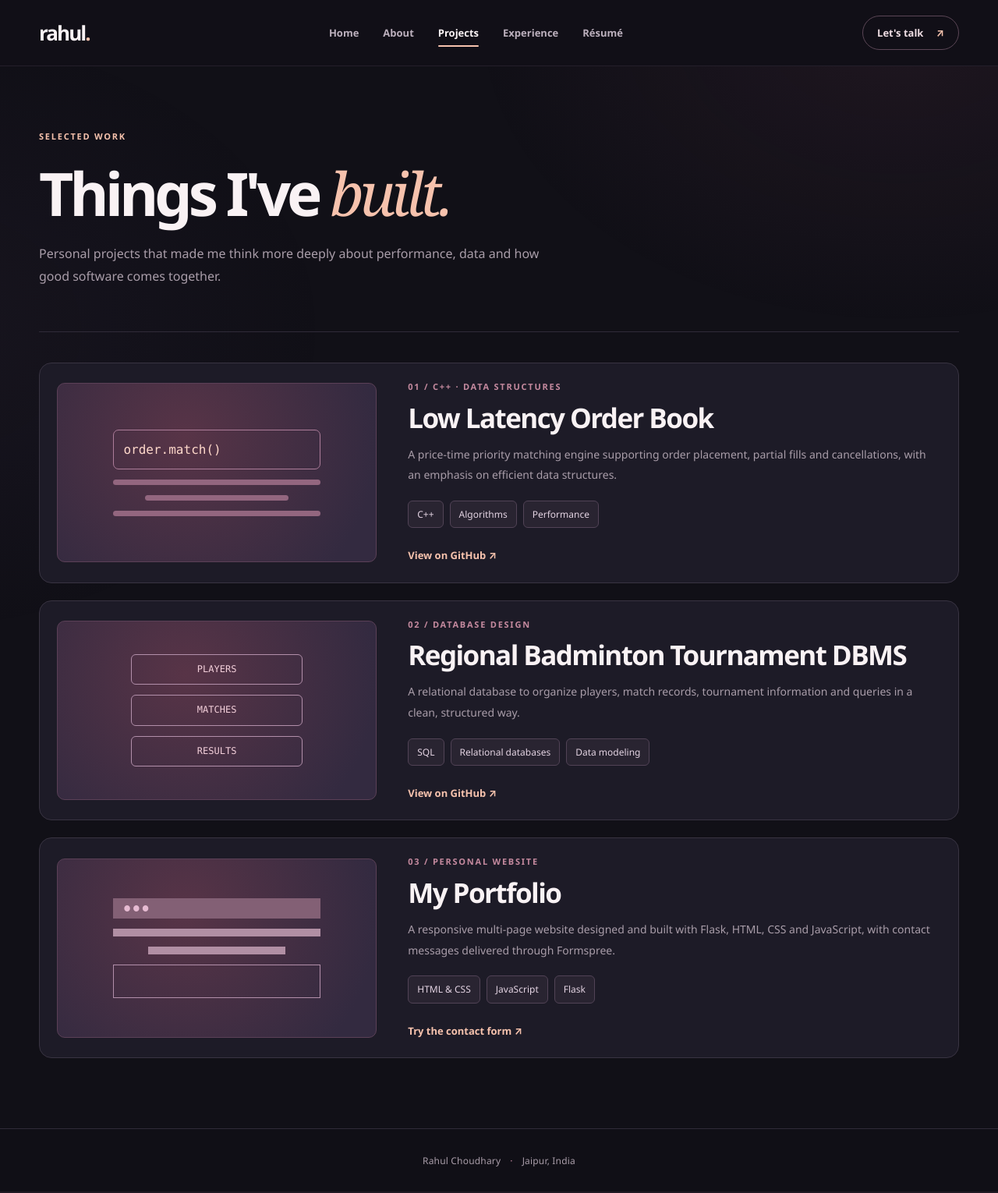
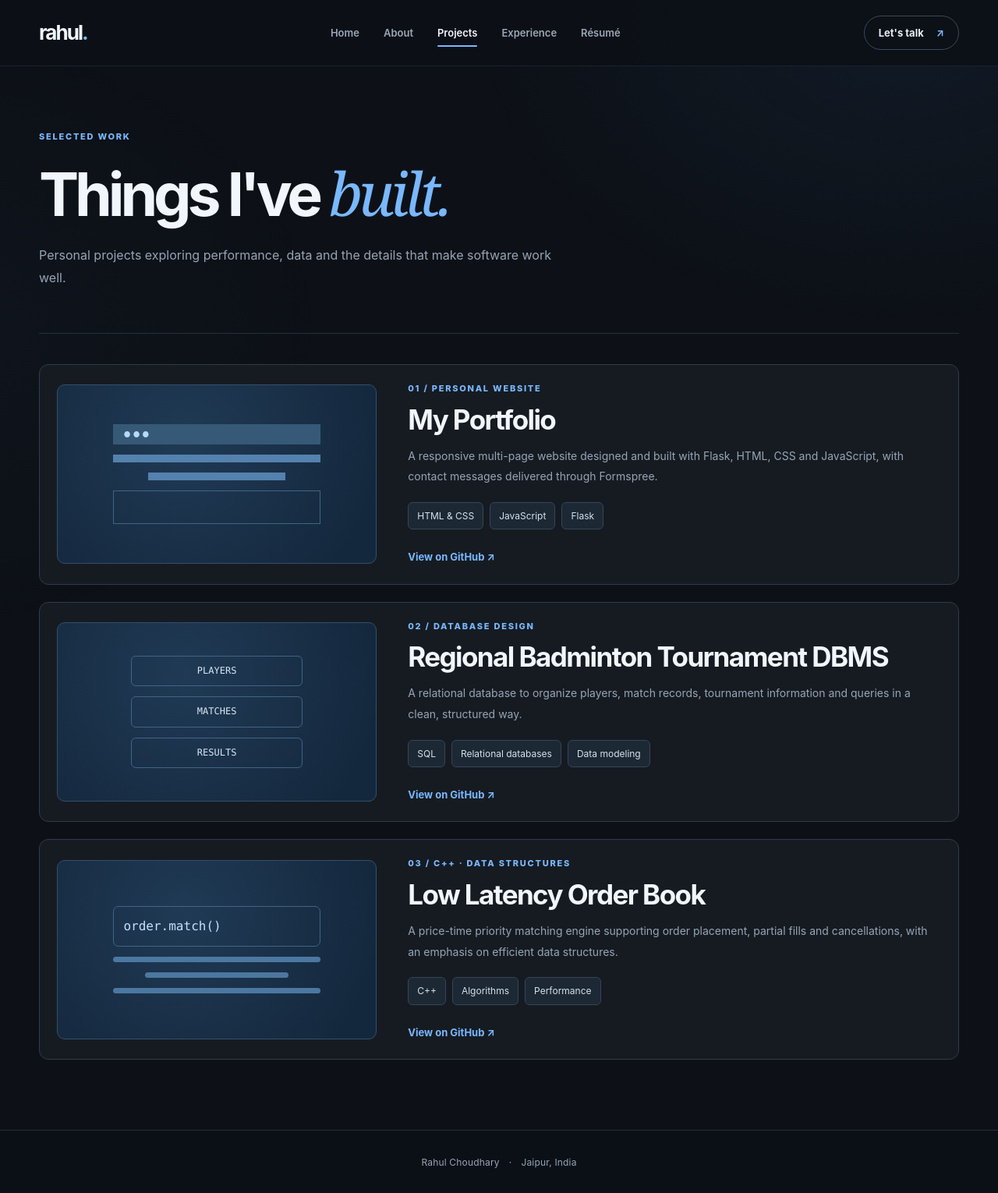
Before and after one commit to RAHUl122004/rahul-portfolio, a Flask app: page /projects in a window 1280 px wide. Shown: the whole page at 78% size. Run offline with Flask 3, Linux system fonts and the light colour scheme.

Commit message:
Refine professional portfolio design

```diff
--- a/static/style.css
+++ b/static/style.css
@@ -1,17 +1,17 @@
 :root {
     color-scheme: dark;
-    --bg: #111017;
-    --bg-soft: #17161f;
-    --card: #1d1b27;
-    --card-raised: #24212e;
-    --line: #393442;
-    --line-soft: #302b39;
-    --white: #f9f2f4;
-    --text: #ded4dd;
-    --muted: #a99da9;
-    --accent: #f6c2ad;
-    --accent-soft: #dcabc7;
-    --accent-deep: #c58a9f;
+    --bg: #0d1117;
+    --bg-soft: #111821;
+    --card: #161b22;
+    --card-raised: #1b2531;
+    --line: #303b49;
+    --line-soft: #25303c;
+    --white: #f0f6fc;
+    --text: #c9d1d9;
+    --muted: #97a4b4;
+    --accent: #79b8ff;
+    --accent-soft: #9ac8ff;
+    --accent-deep: #79b8ff;
     --container: 1180px;
 }
 
@@ -27,7 +27,7 @@ body {
     margin: 0;
     background: var(--bg);
     color: var(--text);
-    font-family: "Segoe UI", "Inter", Arial, sans-serif;
+    font-family: -apple-system, BlinkMacSystemFont, "Segoe UI", Arial, sans-serif;
     font-size: 16px;
     line-height: 1.6;
     -webkit-font-smoothing: antialiased;
@@ -38,8 +38,8 @@ body::before {
     inset: 0;
     z-index: -1;
     background:
-        radial-gradient(ellipse 720px 510px at 90% 4%, rgba(124, 65, 94, .13), transparent 75%),
-        radial-gradient(ellipse 780px 560px at -10% 53%, rgba(97, 72, 129, .08), transparent 70%);
+        radial-gradient(ellipse 720px 510px at 90% 4%, rgba(56, 107, 168, .10), transparent 75%),
+        radial-gradient(ellipse 780px 560px at -10% 53%, rgba(50, 86, 125, .06), transparent 70%);
     content: "";
     pointer-events: none;
 }
@@ -72,8 +72,8 @@ button, a, input, textarea, summary {
 }
 
 ::selection {
-    background: #f6c2ad;
-    color: #211821;
+    background: #79b8ff;
+    color: #09131f;
 }
 
 .container {
@@ -88,8 +88,8 @@ button, a, input, textarea, summary {
 .site-header {
     position: relative;
     z-index: 10;
-    border-bottom: 1px solid rgba(207, 177, 201, .1);
-    background: rgba(18, 16, 24, .98);
+    border-bottom: 1px solid rgba(138, 165, 190, .12);
+    background: rgba(13, 17, 23, .97);
 }
 
 .header-inner {
@@ -125,7 +125,7 @@ button, a, input, textarea, summary {
 .desktop-nav a {
     position: relative;
     padding-block: 30px;
-    color: #bcb0bd;
+    color: #9ba8b7;
     font-size: 13px;
     font-weight: 600;
     transition: color .2s ease;
@@ -155,9 +155,9 @@ button, a, input, textarea, summary {
 .header-contact {
     flex-shrink: 0;
     padding: 11px 18px;
-    border: 1px solid #5b4656;
+    border: 1px solid #3a4a5c;
     border-radius: 100px;
-    color: #eedde3;
+    color: #e6edf3;
     font-size: 13px;
     font-weight: 700;
     transition: background .2s, border-color .2s;
@@ -676,35 +676,13 @@ button, a, input, textarea, summary {
 
 .skill-list span, .resume-facts span {
     padding: 7px 11px;
-    border: 1px solid #514356;
+    border: 1px solid #354458;
     border-radius: 6px;
-    background: #292431;
-    color: #e4d4e3;
+    background: #1d2835;
+    color: #d5e1ed;
     font-size: 12px;
 }
 
-.page-bottom-banner {
-    display: flex;
-    align-items: center;
-    justify-content: space-between;
-    gap: 30px;
-    margin-bottom: 80px;
-    padding: 30px 40px;
-    border: 1px solid #68465b;
-    border-radius: 14px;
-    background: linear-gradient(115deg, #34232f, #211d2b);
-}
-
-.page-bottom-banner .card-kicker {
-    margin-bottom: 8px;
-}
-
-.page-bottom-banner h2 {
-    max-width: 650px;
-    margin-bottom: 0;
-    color: var(--white);
-    font-size: clamp(23px, 2.65vw, 33px);
-}
 
 .project-list {
     display: grid;
@@ -721,13 +699,13 @@ button, a, input, textarea, summary {
     min-width: 0;
     padding: 22px;
     border: 1px solid var(--line);
-    border-radius: 16px;
+    border-radius: 12px;
     background: var(--card);
     transition: border-color .2s;
 }
 
 .project-card:hover {
-    border-color: #886783;
+    border-color: #5384b7;
 }
 
 .project-symbol {
@@ -737,17 +715,17 @@ button, a, input, textarea, summary {
     justify-content: center;
     flex-direction: column;
     gap: 13px;
-    border: 1px solid #5b4057;
+    border: 1px solid #334f6b;
     border-radius: 10px;
-    background: radial-gradient(circle at 40% 30%, #583447, #332a40 85%);
+    background: radial-gradient(circle at 40% 30%, #203a55, #14283d 85%);
 }
 
 .terminal-art .terminal-label {
     width: 65%;
     padding: 12px;
-    border: 1px solid #ac7c99;
+    border: 1px solid #416485;
     border-radius: 7px;
-    color: #ffd9cb;
+    color: #c6e1ff;
     font-family: Consolas, monospace;
     font-size: 16px;
 }
@@ -756,7 +734,7 @@ button, a, input, textarea, summary {
     width: 65%;
     height: 7px;
     border-radius: 4px;
-    background: #93667f;
+    background: #4c77a0;
 }
 
 .terminal-bars.short {
@@ -767,9 +745,9 @@ button, a, input, textarea, summary {
 .database-art span {
     width: 54%;
     padding: 9px 12px;
-    border: 1px solid #b28faa;
+    border: 1px solid #416485;
     border-radius: 6px;
-    color: #f4d0db;
+    color: #d8e8f7;
     font-family: Consolas, monospace;
     font-size: 12px;
     text-align: center;
@@ -781,14 +759,14 @@ button, a, input, textarea, summary {
 
 .website-dots {
     padding: 5px 13px;
-    background: #836075;
-    color: #e6bbd2;
+    background: #365977;
+    color: #b8d9fa;
     font-size: 10px;
 }
 
 .website-line {
     height: 10px;
-    background: #b18fa4;
+    background: #5481ae;
 }
 
 .website-line.short {
@@ -798,7 +776,7 @@ button, a, input, textarea, summary {
 
 .website-box {
     height: 43px;
-    border: 1px solid #b28faa;
+    border: 1px solid #416485;
 }
 
 .project-info {
@@ -825,10 +803,12 @@ button, a, input, textarea, summary {
     color: var(--accent);
     font-size: 13px;
     font-weight: 750;
+    text-underline-offset: 4px;
 }
 
-.text-link:hover, .footer-links a:hover {
-    color: #ffe0d2;
+.text-link:hover {
+    color: #b3dcff;
+    text-decoration: underline;
 }
 
 .experience-list {
@@ -1069,16 +1070,16 @@ button, a, input, textarea, summary {
 }
 
 .form-success {
-    color: #92d4b1;
+    color: #78d4a1;
 }
 
 .form-error {
-    color: #f1a3a4;
+    color: #f0a2a2;
 }
 
 .site-footer {
     border-top: 1px solid var(--line-soft);
-    background: #100f16;
+    background: #0b1017;
 }
 
 .footer-inner {
--- a/templates/about.html
+++ b/templates/about.html
@@ -11,7 +11,7 @@
     <div class="story-panel">
         <h2>Curiosity first.<br><span>Progress always.</span></h2>
         <p>At Swami Keshvanand Institute of Technology in Jaipur, I keep returning to a simple question: can I make this faster, clearer or more useful?</p>
-        <p>That curiosity has led me from algorithmic problems to building a C++ order book, designing databases and creating my own portfolio. I like experimenting, learning the fundamentals and refining an idea until it feels right.</p>
+        <p>I enjoy breaking down complex problems, understanding how systems work and finding simpler ways to build reliable software. I like learning the fundamentals and refining an idea until it feels right.</p>
         <p>Outside the classroom, I enjoy competitive programming and badminton. Both have taught me patience, consistency and how much progress comes from practice.</p>
     </div>
     <div class="aside-stack">
@@ -32,8 +32,4 @@
     </div>
 </section>
 
-<section class="container page-bottom-banner">
-    <div><p class="card-kicker">WHAT MOTIVATES ME</p><h2>Get better at the craft, one project at a time.</h2></div>
-    <a class="button button-primary" href="{{ url_for('projects') }}">My projects ↗</a>
-</section>
 {% endblock %}
--- a/templates/base.html
+++ b/templates/base.html
@@ -3,7 +3,7 @@
 <head>
     <meta charset="UTF-8">
     <meta name="viewport" content="width=device-width, initial-scale=1">
-    <meta name="theme-color" content="#131219">
+    <meta name="theme-color" content="#0d1117">
     <meta name="description" content="Rahul Choudhary — software engineering, projects and competitive programming.">
     <title>{% block title %}Rahul Choudhary{% endblock %} · Portfolio</title>
     <link rel="stylesheet" href="{{ url_for('static', filename='style.css') }}">
--- a/templates/projects.html
+++ b/templates/projects.html
@@ -4,18 +4,18 @@
 <section class="page-intro container">
     <p class="eyebrow light">SELECTED WORK</p>
     <h1>Things I've <em>built.</em></h1>
-    <p>Personal projects that made me think more deeply about performance, data and how good software comes together.</p>
+    <p>Personal projects exploring performance, data and the details that make software work well.</p>
 </section>
 
 <section class="container project-list">
     <article class="project-card">
-        <div class="project-symbol terminal-art" aria-hidden="true"><span class="terminal-label">order.match()</span><span class="terminal-bars"></span><span class="terminal-bars short"></span><span class="terminal-bars"></span></div>
+        <div class="project-symbol website-art" aria-hidden="true"><div class="website-dots">● ● ●</div><div class="website-line"></div><div class="website-line short"></div><div class="website-box"></div></div>
         <div class="project-info">
-            <p class="card-kicker">01 / C++ · DATA STRUCTURES</p>
-            <h2>Low Latency Order Book</h2>
-            <p>A price-time priority matching engine supporting order placement, partial fills and cancellations, with an emphasis on efficient data structures.</p>
-            <div class="skill-list"><span>C++</span><span>Algorithms</span><span>Performance</span></div>
-            <a class="text-link" href="https://github.com/RAHUl122004/LowLatencyOrderBook" target="_blank" rel="noopener noreferrer">View on GitHub ↗</a>
+            <p class="card-kicker">01 / PERSONAL WEBSITE</p>
+            <h2>My Portfolio</h2>
+            <p>A responsive multi-page website designed and built with Flask, HTML, CSS and JavaScript, with contact messages delivered through Formspree.</p>
+            <div class="skill-list"><span>HTML & CSS</span><span>JavaScript</span><span>Flask</span></div>
+            <a class="text-link" href="https://github.com/RAHUl122004/rahul-portfolio" target="_blank" rel="noopener noreferrer">View on GitHub ↗</a>
         </div>
     </article>
 
@@ -31,13 +31,13 @@
     </article>
 
     <article class="project-card">
-        <div class="project-symbol website-art" aria-hidden="true"><div class="website-dots">● ● ●</div><div class="website-line"></div><div class="website-line short"></div><div class="website-box"></div></div>
+        <div class="project-symbol terminal-art" aria-hidden="true"><span class="terminal-label">order.match()</span><span class="terminal-bars"></span><span class="terminal-bars short"></span><span class="terminal-bars"></span></div>
         <div class="project-info">
-            <p class="card-kicker">03 / PERSONAL WEBSITE</p>
-            <h2>My Portfolio</h2>
-            <p>A responsive multi-page website designed and built with Flask, HTML, CSS and JavaScript, with contact messages delivered through Formspree.</p>
-            <div class="skill-list"><span>HTML & CSS</span><span>JavaScript</span><span>Flask</span></div>
-            <a class="text-link" href="{{ url_for('contact_page') }}">Try the contact form ↗</a>
+            <p class="card-kicker">03 / C++ · DATA STRUCTURES</p>
+            <h2>Low Latency Order Book</h2>
+            <p>A price-time priority matching engine supporting order placement, partial fills and cancellations, with an emphasis on efficient data structures.</p>
+            <div class="skill-list"><span>C++</span><span>Algorithms</span><span>Performance</span></div>
+            <a class="text-link" href="https://github.com/RAHUl122004/LowLatencyOrderBook" target="_blank" rel="noopener noreferrer">View on GitHub ↗</a>
         </div>
     </article>
 </section>
```
Also changed, not shown: other parts of static/style.css (+65 -49 lines), templates/experience.html (+8 -3 lines).
